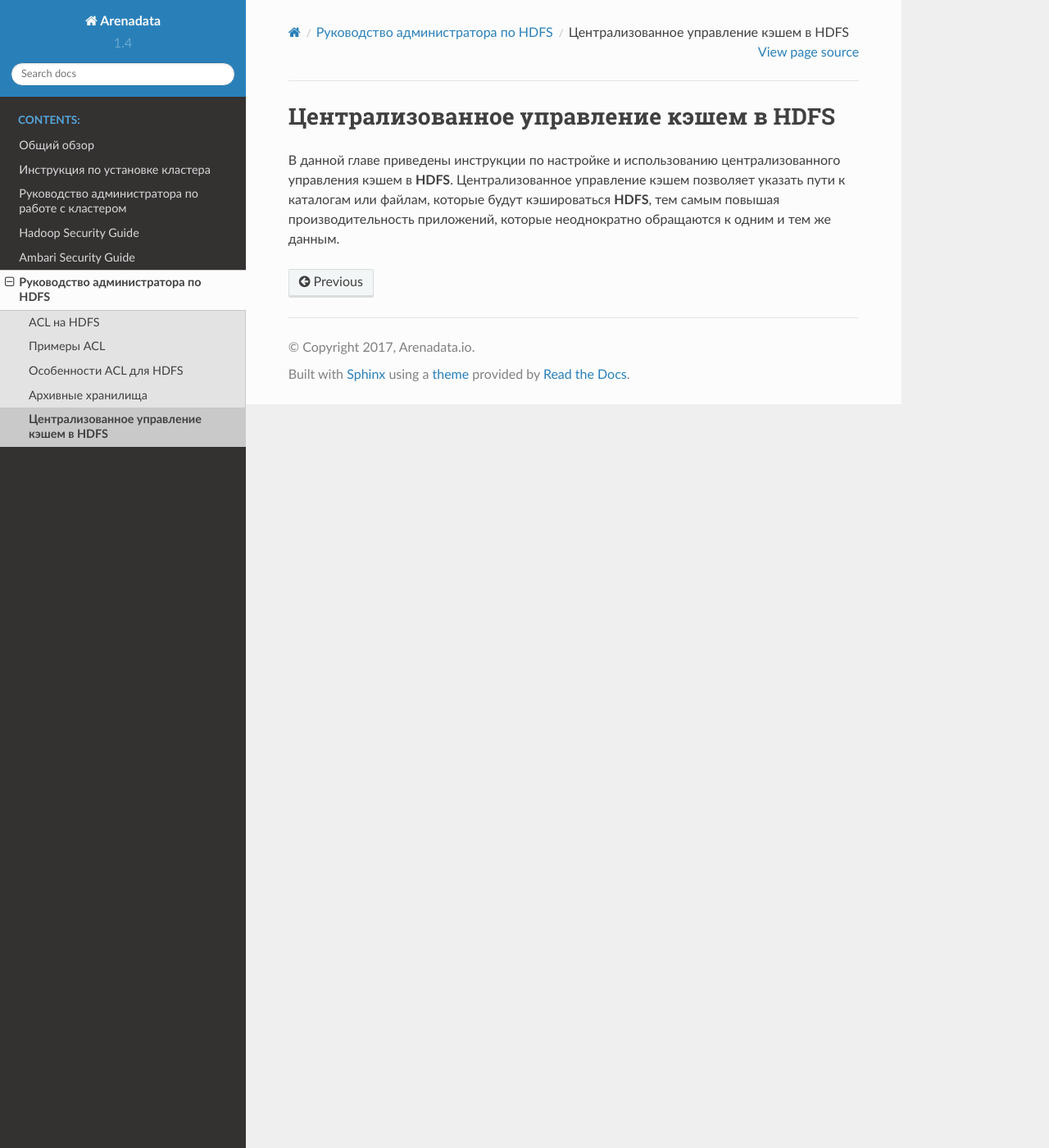
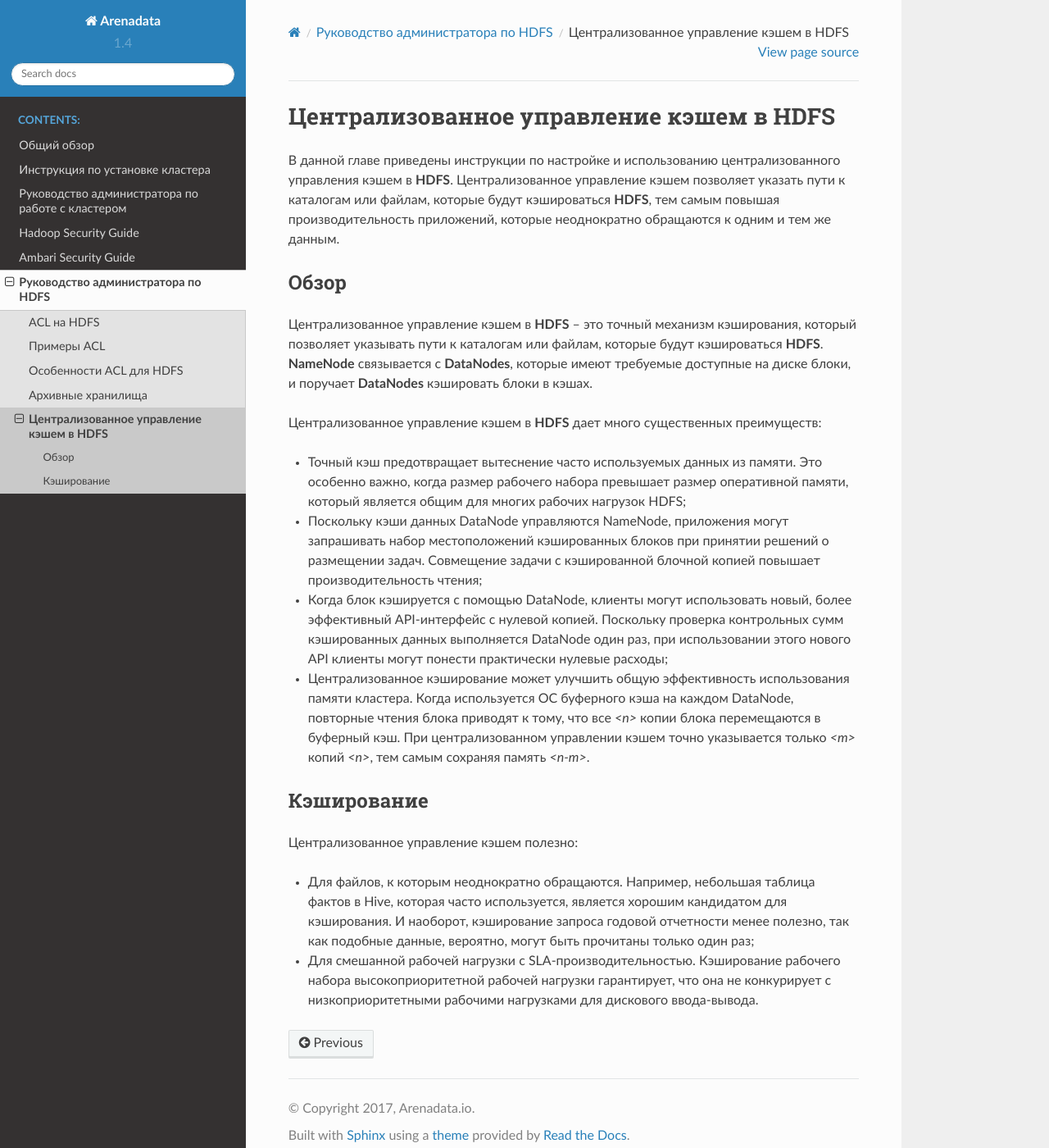
Before and after one commit to arenadata/docs_adps, a Sphinx documentation site: the page built from source/HDFSadmin/Cache.rst, in a window 1280 px wide and 1400 px high. Shown: the whole window at 82% size. Built offline with Sphinx 7.4.7 and the Read the Docs theme 2.0.0, drawn with Linux system fonts in a browser that asks for light colours.

Commit message:
Update Cache.rst

```diff
--- a/source/HDFSadmin/Cache.rst
+++ b/source/HDFSadmin/Cache.rst
@@ -4,3 +4,27 @@
 В данной главе приведены инструкции по настройке и использованию централизованного управления кэшем в **HDFS**.
 Централизованное управление кэшем позволяет указать пути к каталогам или файлам, которые будут кэшироваться **HDFS**,
 тем самым повышая производительность приложений, которые неоднократно обращаются к одним и тем же данным.
+
+
+
+Обзор
+^^^^^
+
+Централизованное управление кэшем в **HDFS** – это точный механизм кэширования, который позволяет указывать пути к каталогам или файлам, которые будут кэшироваться **HDFS**. **NameNode** связывается с **DataNodes**, которые имеют требуемые доступные на диске блоки, и поручает **DataNodes** кэшировать блоки в кэшах.
+
+Централизованное управление кэшем в **HDFS** дает много существенных преимуществ:
+
++	Точный кэш предотвращает вытеснение часто используемых данных из памяти. Это особенно важно, когда размер рабочего набора превышает размер оперативной памяти, который является общим для многих рабочих нагрузок HDFS;
++	Поскольку кэши данных DataNode управляются NameNode, приложения могут запрашивать набор местоположений кэшированных блоков при принятии решений о размещении задач. Совмещение задачи с кэшированной блочной копией повышает производительность чтения;
++	Когда блок кэшируется с помощью DataNode, клиенты могут использовать новый, более эффективный API-интерфейс с нулевой копией. Поскольку проверка контрольных сумм кэшированных данных выполняется DataNode один раз, при использовании этого нового API клиенты могут понести практически нулевые расходы;
++	Централизованное кэширование может улучшить общую эффективность использования памяти кластера. Когда используется ОС буферного кэша на каждом DataNode, повторные чтения блока приводят к тому, что все *<n>* копии блока перемещаются в буферный кэш. При централизованном управлении кэшем точно указывается только *<m>* копий *<n>*, тем самым сохраняя память *<n-m>*.
+
+
+
+Кэширование
+^^^^^^^^^^^
+
+Централизованное управление кэшем полезно:
+
++	Для файлов, к которым неоднократно обращаются. Например, небольшая таблица фактов в Hive, которая часто используется, является хорошим кандидатом для кэширования. И наоборот, кэширование запроса годовой отчетности менее полезно, так как подобные данные, вероятно, могут быть прочитаны только один раз;
++	Для смешанной рабочей нагрузки с SLA-производительностью. Кэширование рабочего набора высокоприоритетной рабочей нагрузки гарантирует, что она не конкурирует с низкоприоритетными рабочими нагрузками для дискового ввода-вывода.
```
